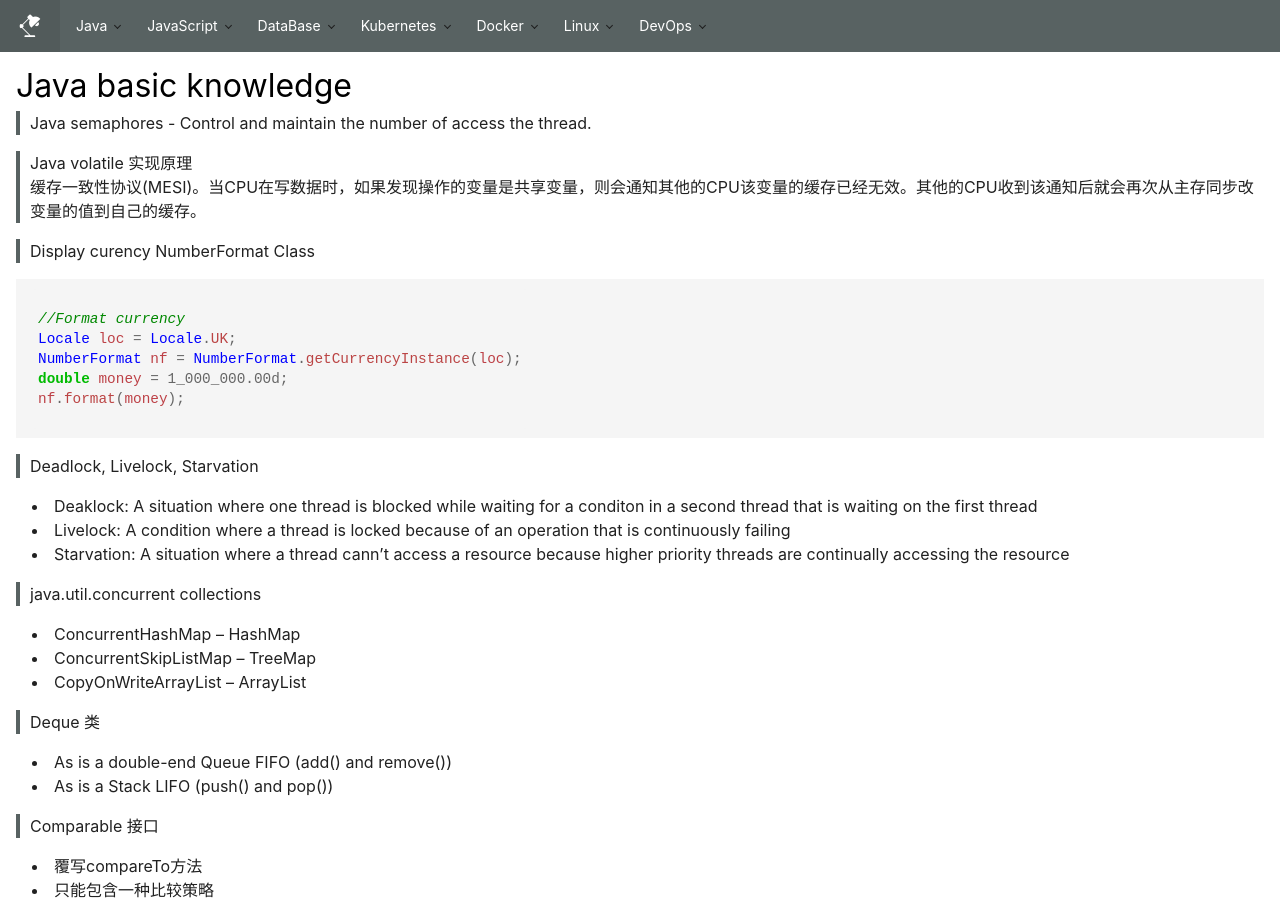
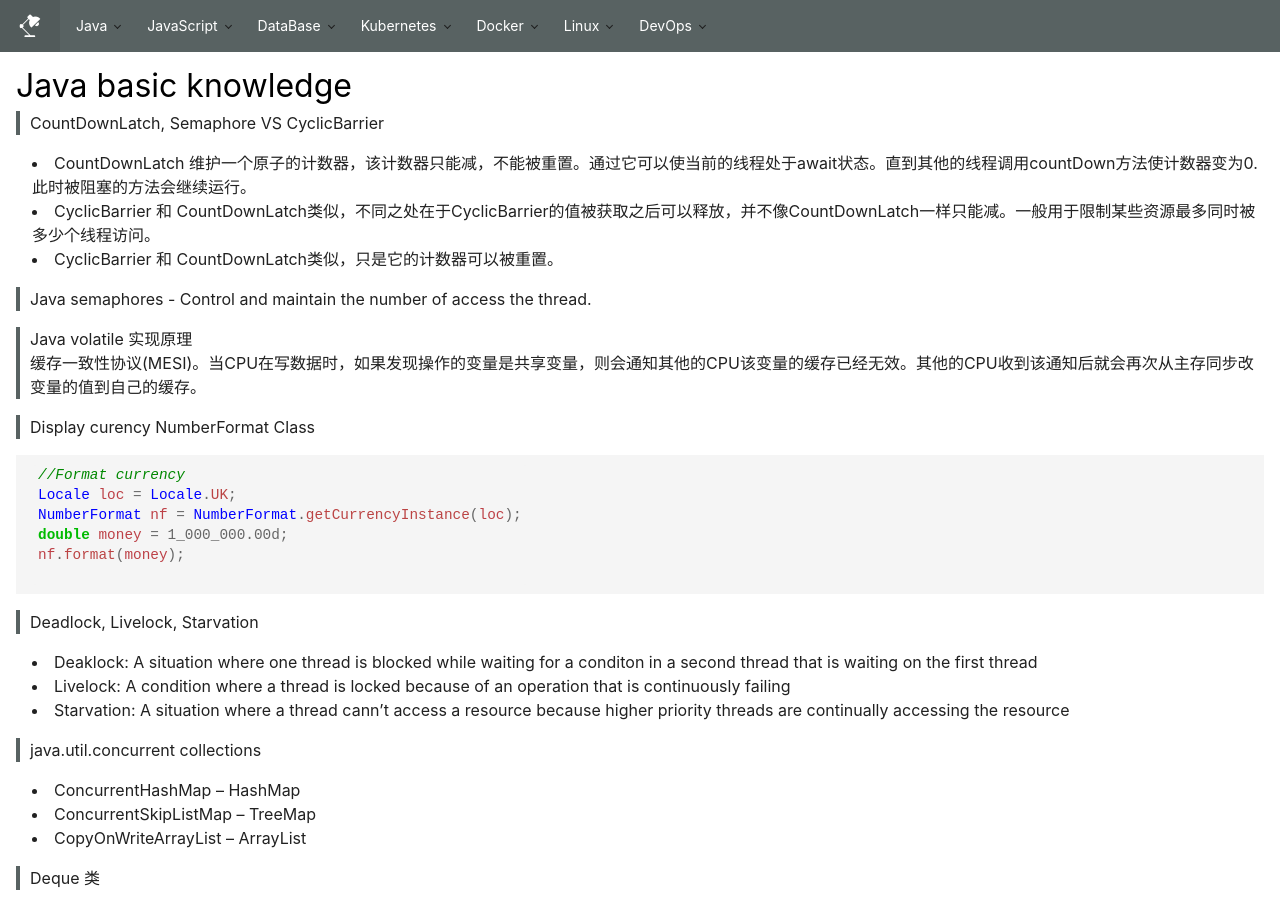
Before and after one commit to Evliess/evliess.github.io, a Jekyll site: the page built from _posts/2018-02-22-basicknowledge-java.md, in a window 1280 px wide and 900 px high. Built offline with Jekyll 4.4.1, drawn with Linux system fonts in a browser that asks for light colours; some web fonts are replaced.

Commit message:
countdownlatch

````diff
--- a/_posts/2018-02-22-basicknowledge-java.md
+++ b/_posts/2018-02-22-basicknowledge-java.md
@@ -7,6 +7,14 @@ date: 2018-02-22 11:03:55
 
 # Java basic knowledge
 
+
+> CountDownLatch, Semaphore VS CyclicBarrier
+
+- CountDownLatch 维护一个原子的计数器，该计数器只能减，不能被重置。通过它可以使当前的线程处于await状态。直到其他的线程调用countDown方法使计数器变为0.此时被阻塞的方法会继续运行。
+- CyclicBarrier 和 CountDownLatch类似，不同之处在于CyclicBarrier的值被获取之后可以释放，并不像CountDownLatch一样只能减。一般用于限制某些资源最多同时被多少个线程访问。
+- CyclicBarrier 和 CountDownLatch类似，只是它的计数器可以被重置。
+
+
 > Java semaphores - Control and maintain the number of access the thread.
 
 > Java volatile 实现原理
@@ -15,7 +23,6 @@ date: 2018-02-22 11:03:55
 > Display curency NumberFormat Class
 
 ```java
-
 //Format currency
 Locale loc = Locale.UK;
 NumberFormat nf = NumberFormat.getCurrencyInstance(loc);
````
